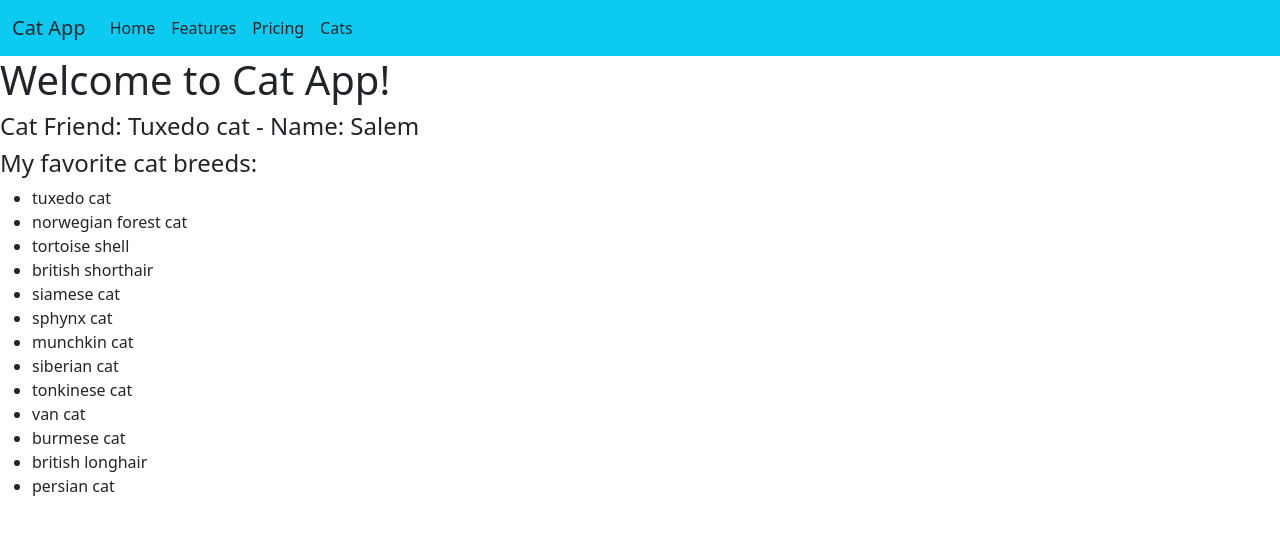
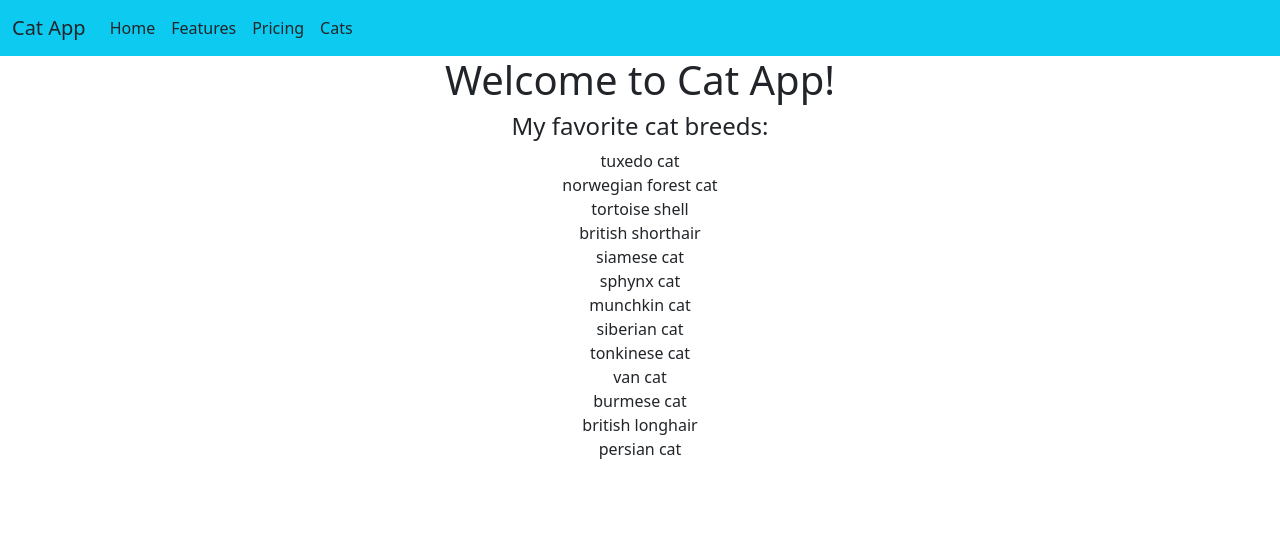
Before and after one commit to Navi-beep/cat_app, a Flask app: page / in a window 1280 px wide. Shown: the top 535 px of the page. Run offline with Flask 2, Linux system fonts and the light colour scheme; some libraries are stand-ins or nearby versions.

Commit message:
practicing iterating through cat breeds

```diff
--- a/app/templates/index.html
+++ b/app/templates/index.html
@@ -29,12 +29,12 @@
             </div>
           </nav>
 
-        <h1>Welcome to Cat App!</h1>
+        <h1 class="h1 text-center">Welcome to Cat App!</h1>
 
-        <h4>Cat Friend: {{ cat['breed'] }} - Name: {{cat['name']}}</h4>
+        <!--<h4>Cat Friend: {{ cat['breed'] }} - Name: {{cat['name']}}</h4>-->
 
-        <h4>My favorite cat breeds:</h4>
-        <ul>
+        <h4 class="h4 text-center">My favorite cat breeds:</h4>
+        <ul class="list text-center list-unstyled">
 
             {% for breed in breeds %}
                 <li>{{breed}}</li>
```
